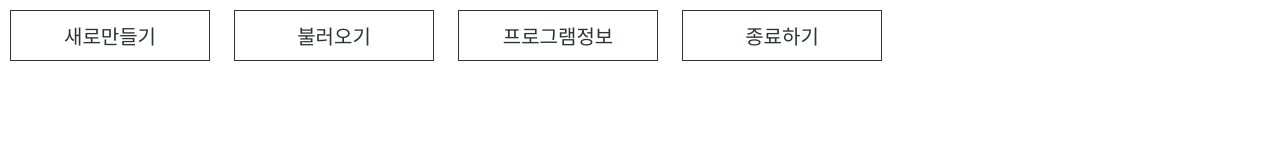
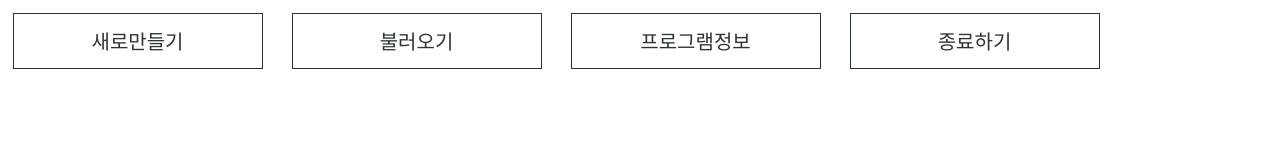
Before and after one commit to okfarm09/electron-study, a React app: page / in a window 1280 px wide. Built offline with nearby package versions, Linux system fonts and the light colour scheme.

Commit message:
Change style sheet px to em

```diff
--- a/src/style/common.css
+++ b/src/style/common.css
@@ -10,7 +10,7 @@ body {margin:0;padding:0;}
 .btn-red::before {background:#ff7675;}
 
 /* Button for white background */
-.btn {border:1px solid #2d3436;background:none;padding:10px 20px;font-size:20px;font-family:"monserrat";cursor:pointer;margin:10px;transition:0.8s;position:relative;overflow:hidden;min-width:200px;}
+.btn {border:1px solid #2d3436;background:none;padding:0.625em 1.25em;font-size:1.25em;font-family:"monserrat";cursor:pointer;margin:0.625em;transition:0.8s;position:relative;overflow:hidden;min-width:12.5em;}
 .btn::before {content:"";position:absolute;left:0;width:100%;height:0%;background:#2d3436;z-index:-1;transition:0.8s;}
 
 .btn-t1-1, .btn-t1-2 {color:#2d3436;}
```
